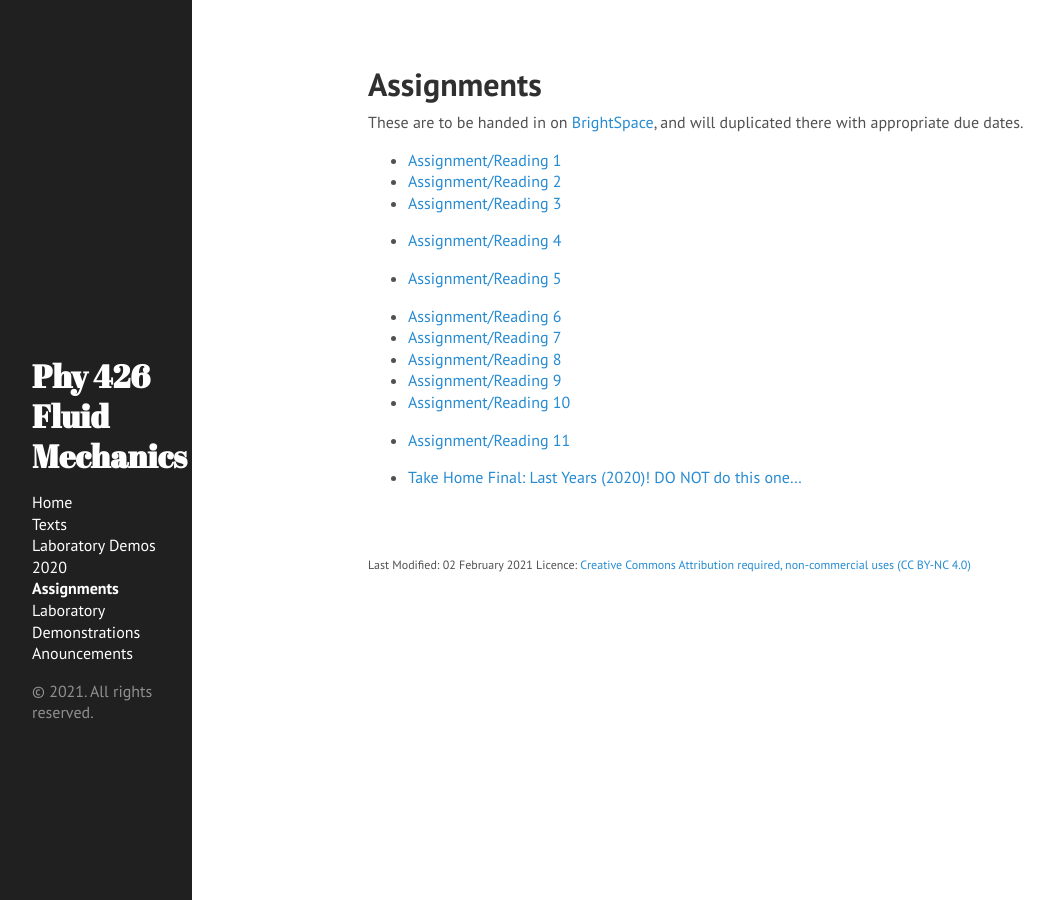
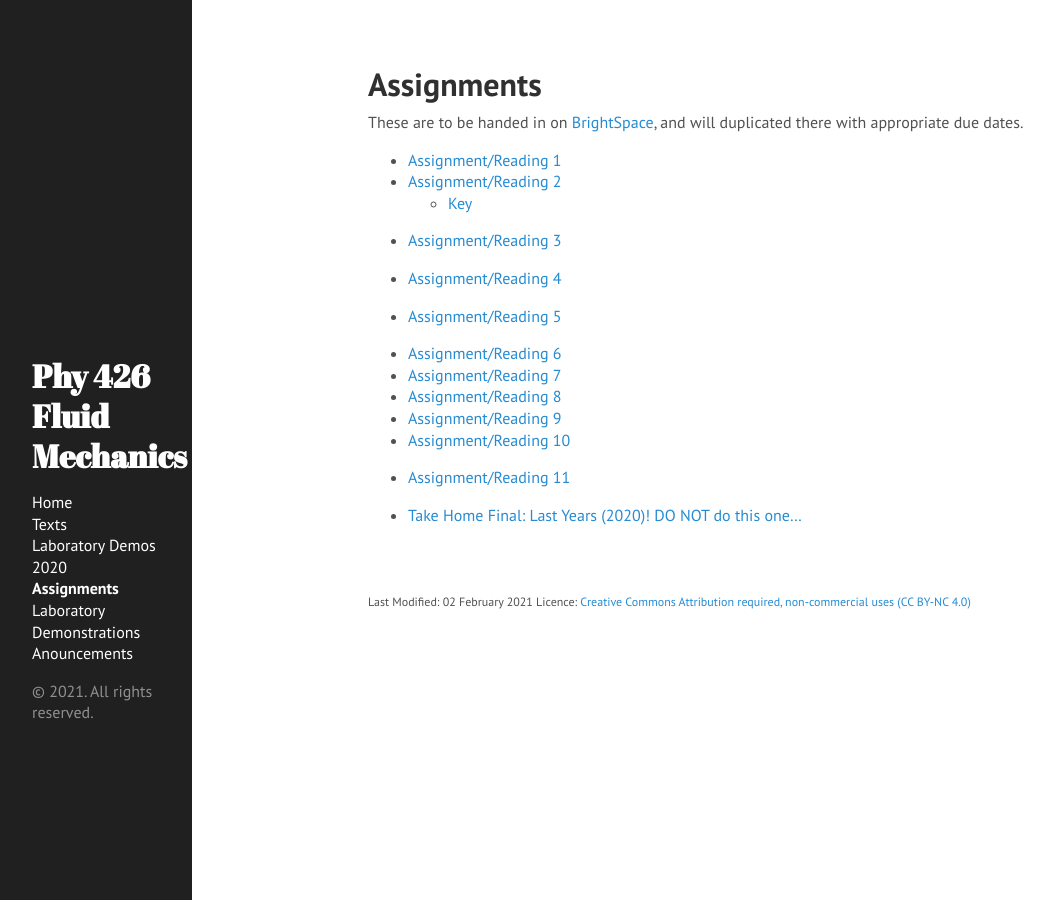
Before and after one commit to jklymak/Phy426, a Jekyll site: the page built from docs/Assignments/index.md, in a window 1280 px wide. Shown: the whole page, without its empty margins (0-1054 px from the left). Built offline with Jekyll 4.4.1, drawn with Linux system fonts in a browser that asks for light colours.

Commit message:
Assign2 Key

```diff
--- a/docs/Assignments/index.md
+++ b/docs/Assignments/index.md
@@ -7,9 +7,10 @@ These are to be handed in on [BrightSpace](https://bright.uvic.ca/), and will du
 
   - [Assignment/Reading 1](../Assignments/Assignment01/)
   - [Assignment/Reading 2](../Assignments/Assignment02/)
+    - [Key](../Assignments/Assign2Key.html)
   - [Assignment/Reading 3](../Assignments/Assignment03/)
   {% comment %}
-    - [Key](../Assignments/Assignment3Key.html)
+  - [Key](../Assignments/Assignment3Key.html)
   {% endcomment %}
   - [Assignment/Reading 4](../Assignments/Assignment04/)
     {% comment %}
```
